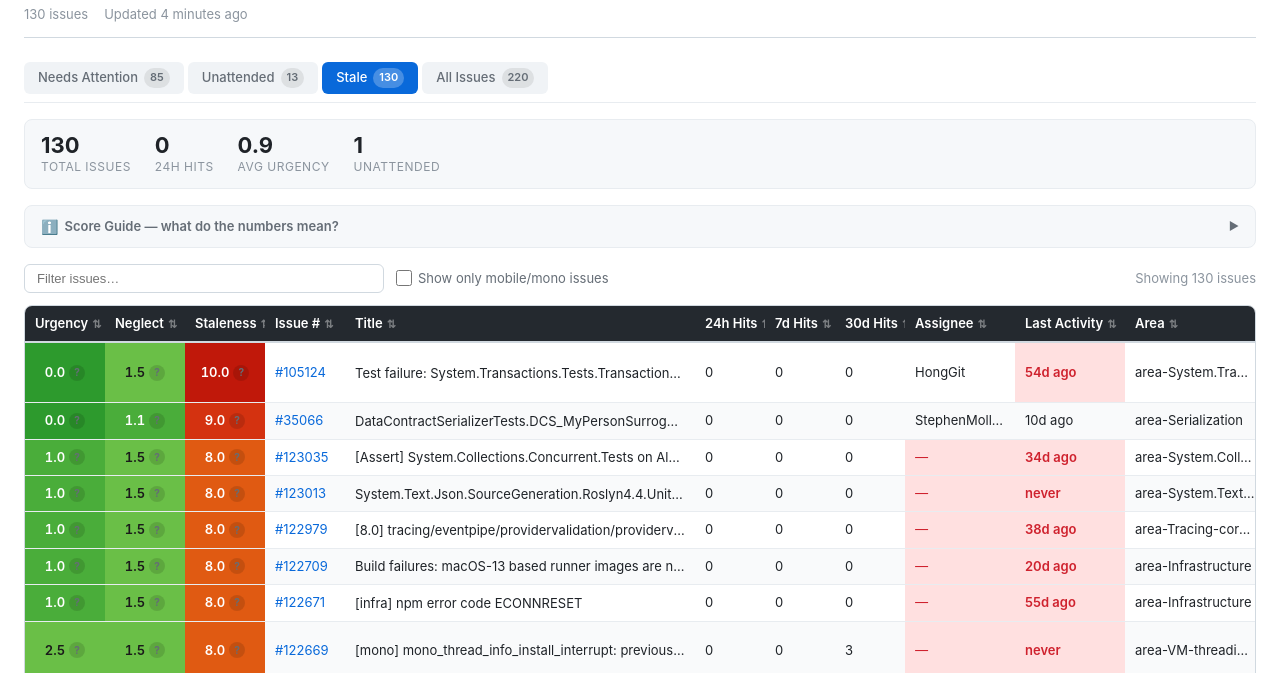
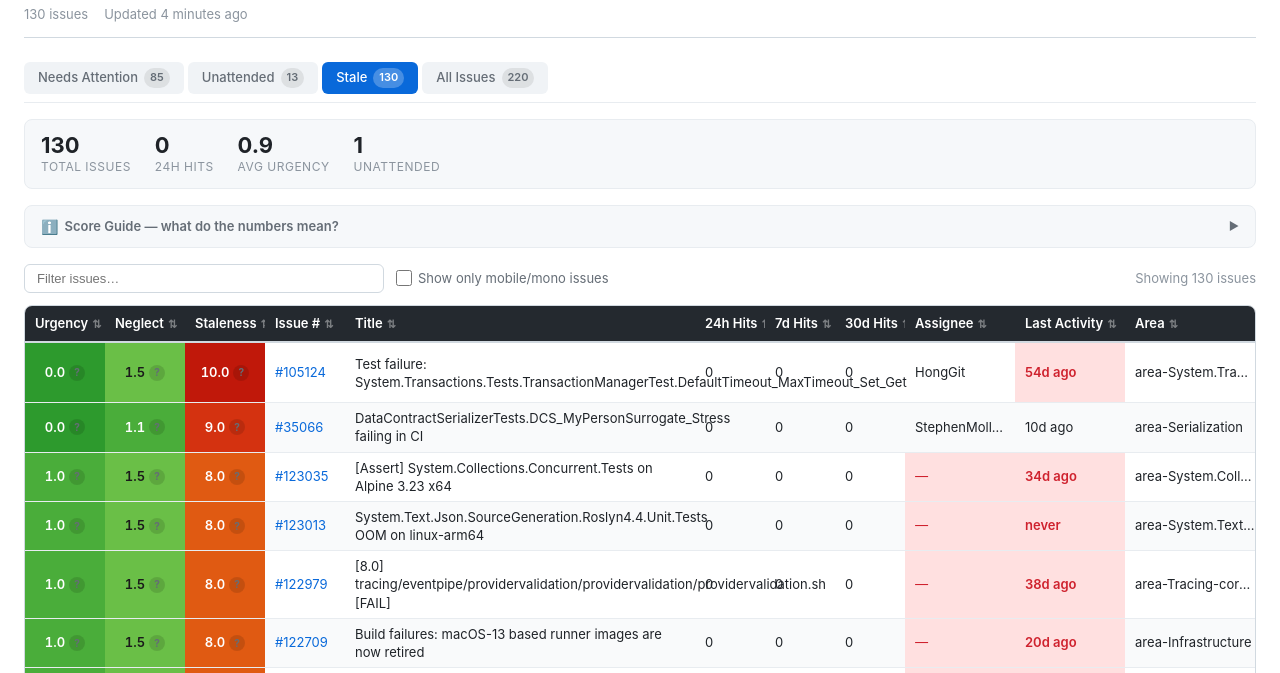
Before and after one commit to matouskozak/issue-dashboard, a plain HTML site: page pages/runtime/stale.html in a window 1280 px wide. Shown: the part 80-753 px from the top of the page. Drawn offline with Linux system fonts and the light colour scheme.

Commit message:
Fix title-cell CSS specificity to override data-table td nowrap
Co-authored-by: Copilot <223556219+Copilot@users.noreply.github.com>

```diff
--- a/pages/shared-styles.css
+++ b/pages/shared-styles.css
@@ -574,9 +574,11 @@ td.score-td {
 }
 
 /* --- Title Cell --- */
-.title-cell {
+.data-table td.title-cell {
   max-width: 400px;
   white-space: normal;
+  overflow: visible;
+  text-overflow: clip;
   line-height: 1.4;
 }
 
```
